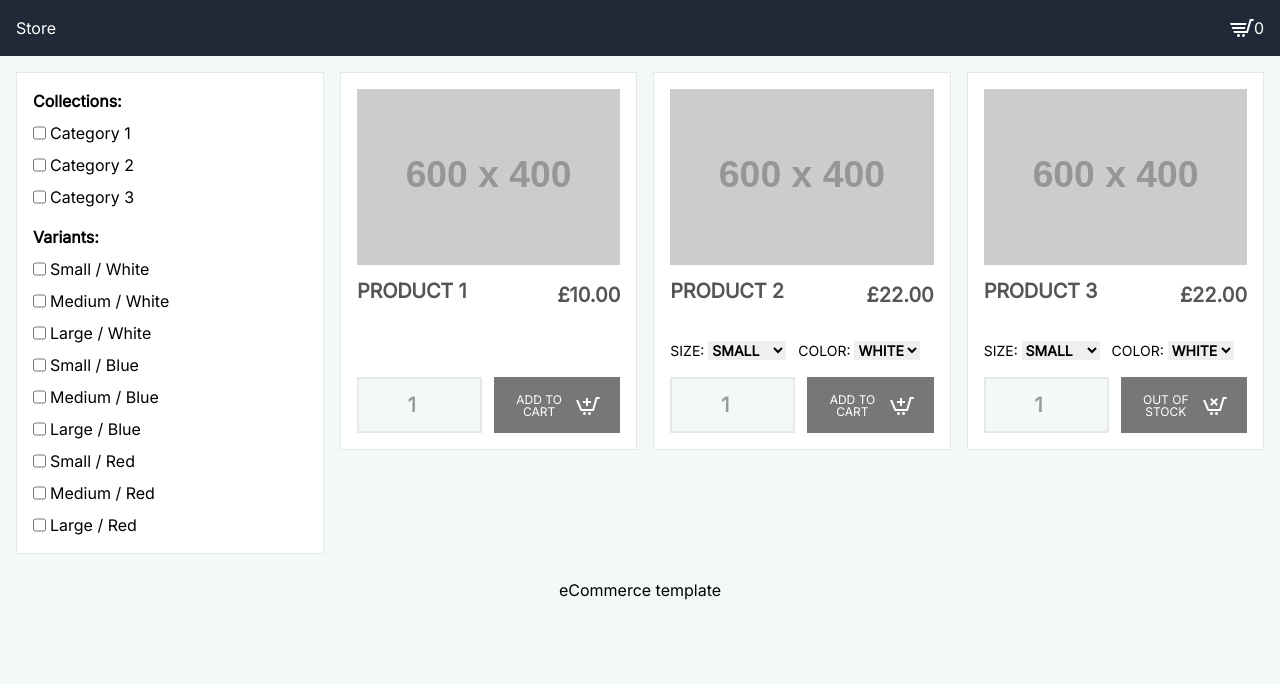
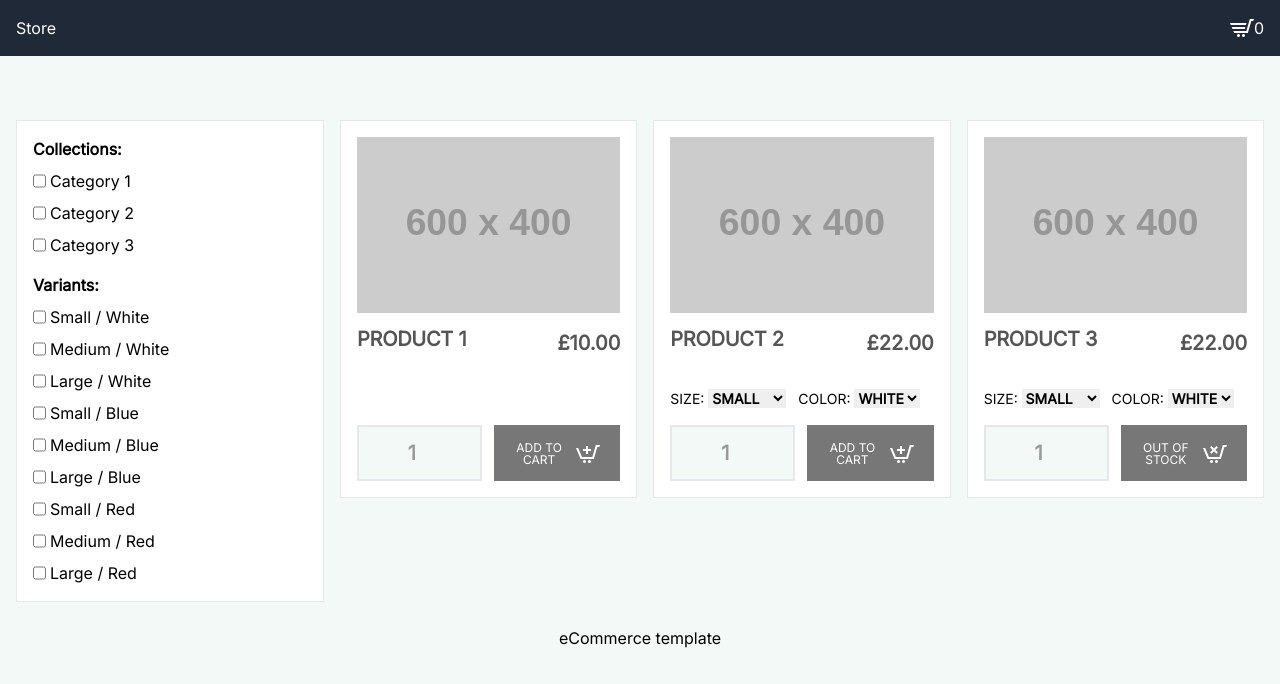
Before and after one commit to spowers1991/next-ecommerce-template, a Next.js app: page / in a window 1280 px wide. Shown: the top 684 px of the page. Built offline with nearby package versions, Linux system fonts and the light colour scheme.

Commit message:
chore: increase padding at top of pages

```diff
--- a/components/products/product/Product.jsx
+++ b/components/products/product/Product.jsx
@@ -10,7 +10,7 @@ function Product() {
   const { product, selectedVariant} = useProduct();
 
   return (
-      <div className="container m-auto md:mt-12">
+      <div className="container m-auto md:mt-16">
         <div className="flex flex-col w-full gap-6 px-0 md:px-4">
           <div className="flex flex-col md:flex-row gap-12">
             <div className="md:w-1/2 w-full">
--- a/pages/cart.jsx
+++ b/pages/cart.jsx
@@ -8,7 +8,7 @@ export default function Home({ products }) {
   return (
     <>
       <Meta seo={SEO} />
-      <div className="container flex m-auto w-full p-4 sm:!pt-6">
+      <div className="container flex m-auto w-full p-4 sm:!pt-16">
           <CartTable products={products} />
       </div>
     </>
--- a/pages/index.jsx
+++ b/pages/index.jsx
@@ -7,7 +7,7 @@ export default function Home({ products }) {
   return (
     <>
       <Meta seo={SEO} />
-      <div className="container flex m-auto w-full pt-4">
+      <div className="container flex m-auto w-full pt-4 sm:pt-16">
           <FilteredListing products={products} />
       </div>
     </>
```
